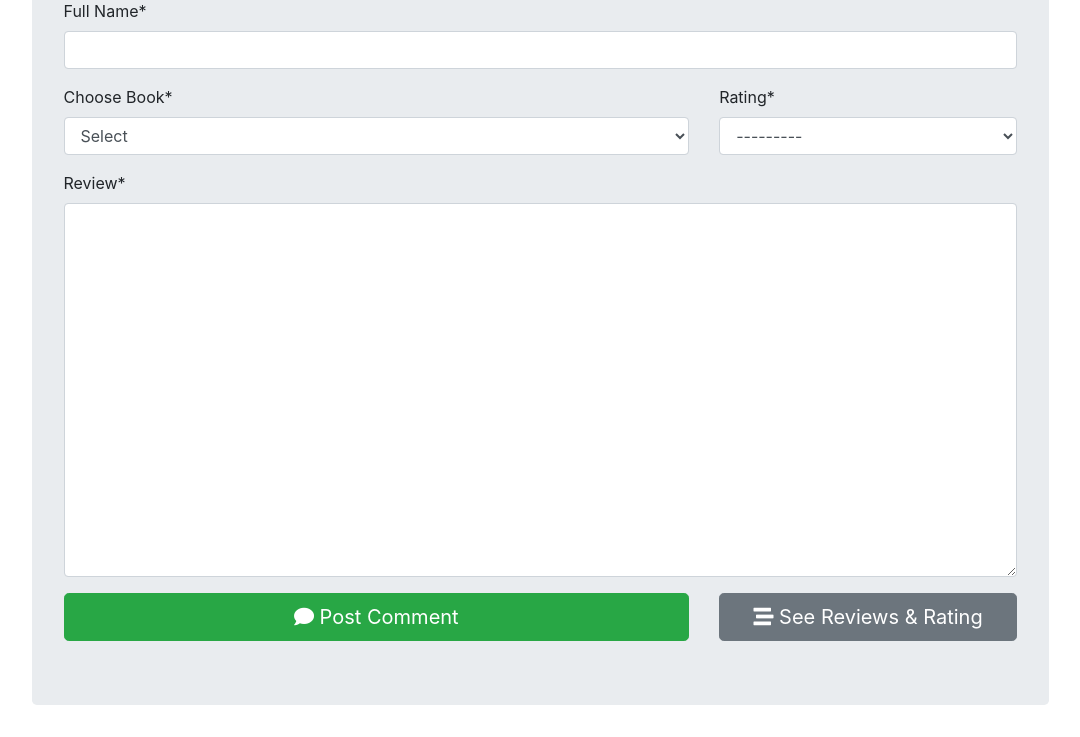
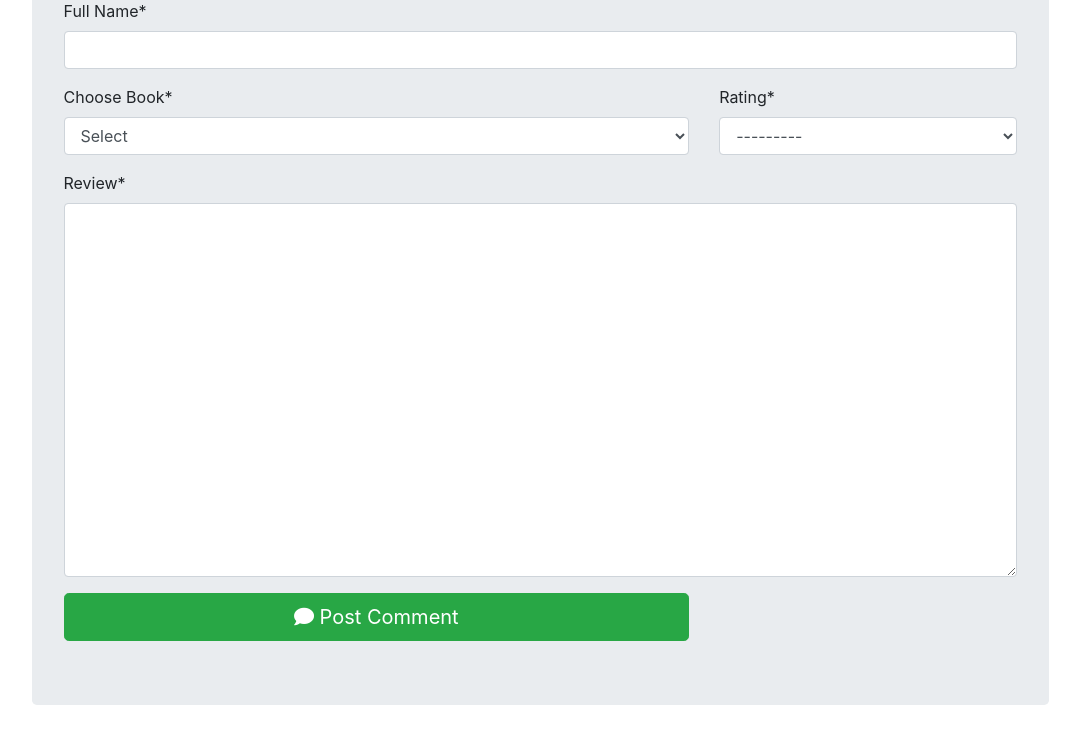
Before and after one commit to arislaode/book_project, a Django app: page /book/review/ in a window 1280 px wide. Shown: the part 261-998 px from the top of the page, without its empty margins (146-1226 px from the left). Run offline with Django 3.2, Linux system fonts and the light colour scheme; data that the repository does not hold is empty; some libraries are stand-ins or nearby versions.

Commit message:
update README & remove back to list button

```diff
--- a/book_register/templates/book_register/review_form.html
+++ b/book_register/templates/book_register/review_form.html
@@ -21,11 +21,6 @@
         <div class="col-md-8">
             <button type="submit" class="submit btn btn-success btn-block btn-lg"><i class="fas fa-comment"></i> Post Comment</button>
         </div>
-        <div class="col-md-4">
-            <a href="{% url 'review_list' %}" class="btn btn-secondary btn-block btn-lg">
-                <i class="fas fa-stream"></i> See Reviews & Rating
-            </a>
-        </div>
     </div>
 </form>
 {% endblock content %}
```
Also changed, not shown: README.md.
